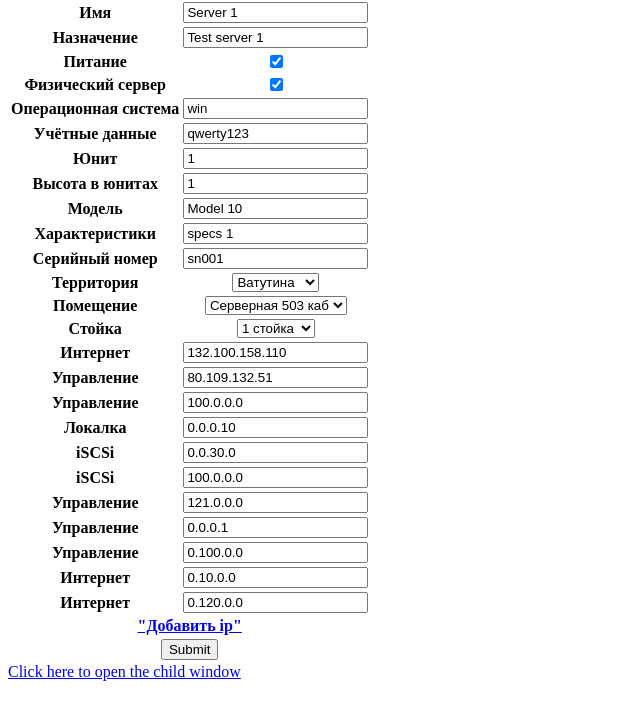
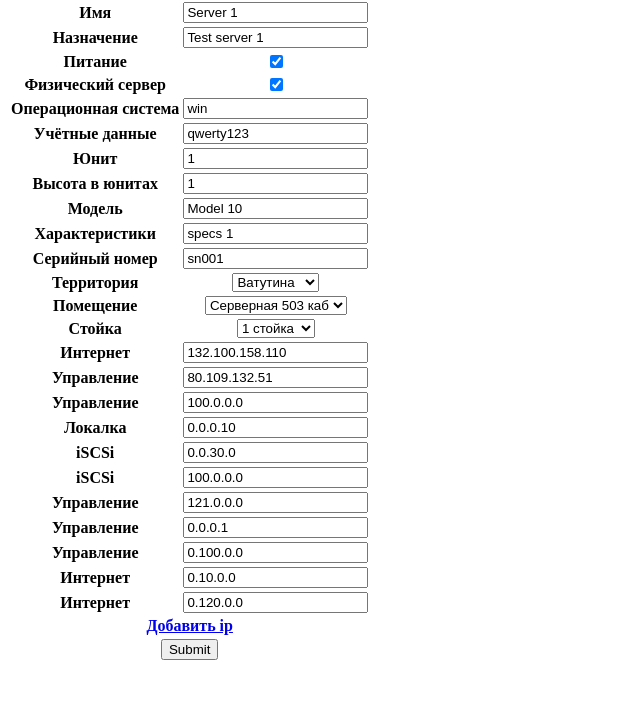
Before and after one commit to agp22888/datacenter, a Django app: page /servers/edit/1 in a window 1280 px wide. Shown: the part 43-763 px from the top of the page, without its empty margins (0-640 px from the left). Run offline with Django 3.2, Linux system fonts and the light colour scheme; a user stored in the database is signed in; data comes from the database, SQL or seed files in the repository; both versions use the stored data as it was after the commit; lists and menus that the app fills with data are empty; some libraries are stand-ins or nearby versions.

Commit message:
minor changes

```diff
--- a/server_list/forms.py
+++ b/server_list/forms.py
@@ -108,12 +108,16 @@ class SegmentForm(forms.Form):
     segment_name = forms.CharField(label="Название", required=True, initial="Новый сегмент")
     segment_description = forms.CharField(label="Описание", required=False)
     segment_is_root_segment = forms.BooleanField(label="Корневой сегмент", required=False)
-    segment_parent_segment = forms.ChoiceField(label="Родительский сегмент", required=False, choices=[(0, '-----')] + [(x.id, x.name) for x in Segment.objects.filter(is_root_segment=True)], initial=0)
+    segment_parent_segment = forms.ChoiceField(label="Родительский сегмент", required=False,
+                                               choices=[(0, '-----')] + [(x.id, x.name) for x in
+                                                                         Segment.objects.filter(is_root_segment=True)],
+                                               initial=0)
 
     def clean(self):
         if self.cleaned_data['segment_name'] in [x.name for x in Segment.objects.all()]:
             self.errors.update({'segment_name': ['Сегмент с таким именем уже существует']})
-        if self.cleaned_data['segment_is_root_segment'] == False and self.cleaned_data['segment_parent_segment'] == -1:
-            self.errors.update({'segment_parent_segment': ['Некорневой сегмент должен быть наследованным от корневого']})
+        if self.cleaned_data['segment_is_root_segment'] is False and self.cleaned_data['segment_parent_segment'] == -1:
+            self.errors.update(
+                {'segment_parent_segment': ['Некорневой сегмент должен быть наследованным от корневого']})
         if not Segment.objects.filter(pk=self.cleaned_data['segment_parent_segment']).exists():
             self.errors.update({'segment_parent_segment': ['Сегмент не существует']})
--- a/server_list/templates/server_list/server_edit.html
+++ b/server_list/templates/server_list/server_edit.html
@@ -151,20 +151,14 @@ function ajax_request_racks_by_room(room_id){
     });
 }
 
-function open_window(){
-    wiw = window.open("/servers/view/{{form.server_id}}","Ratting","width=700,height=800");
-    console.log("DAFUQ?");
-    wiw.addEventListener("beforeunload", function (event){
-    location.reload();
-    });
+function open_window(url){
+    wiw = window.open(url,"Ratting","width=700,height=800");
+    wiw.addEventListener("beforeunload", setTimeout(function (event){
+        console.log("listener triggered");
+        location.reload();
+    }),1000);
 
 }
-
-
-
-
-
-
 
 
     </script>
@@ -197,16 +191,17 @@ function open_window(){
 
         {% endfor %}
         <tr>
-            <th colspan="2"><a href="{% url 'ip_new' form.server_id %}">"Добавить ip"</a></th>
+            <th colspan="2">
+                <a href="javascript:void(0);" NAME="My Window Name" title="My title here" onClick=open_window("{% url
+                'ip_new' form.server_id %}")>Добавить ip</a>
+            </th>
         </tr>
+
         <tr>
             <th colspan="2"><input type="submit" value="Submit"></th>
         </tr>
     </table>
-    <a href="javascript:void(0);"
-       NAME="My Window Name" title=" My title here "
-       onClick=open_window()>Click here
-        to open the child window</a>
+
 
 </form>
 </html>
```
Also changed, not shown: db.sqlite3.
